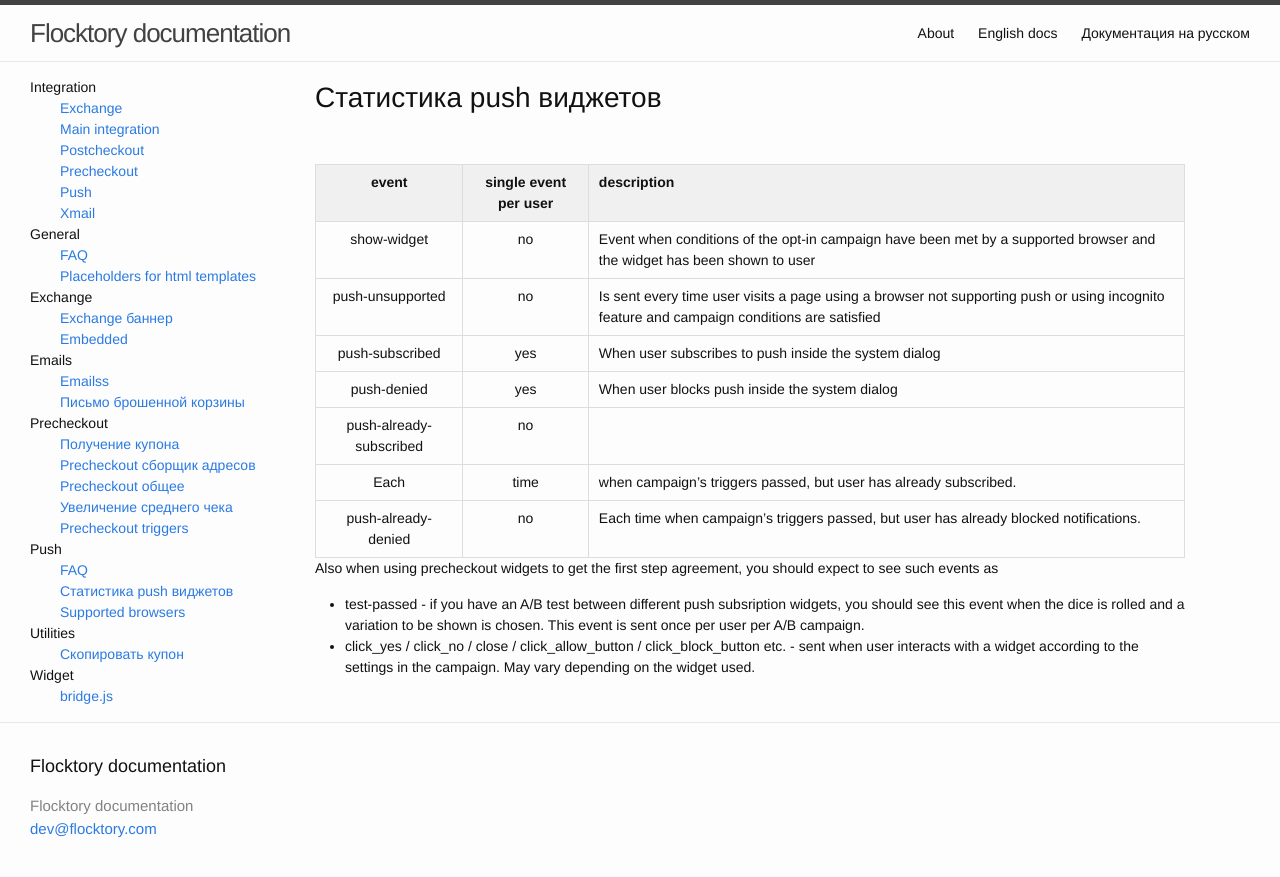
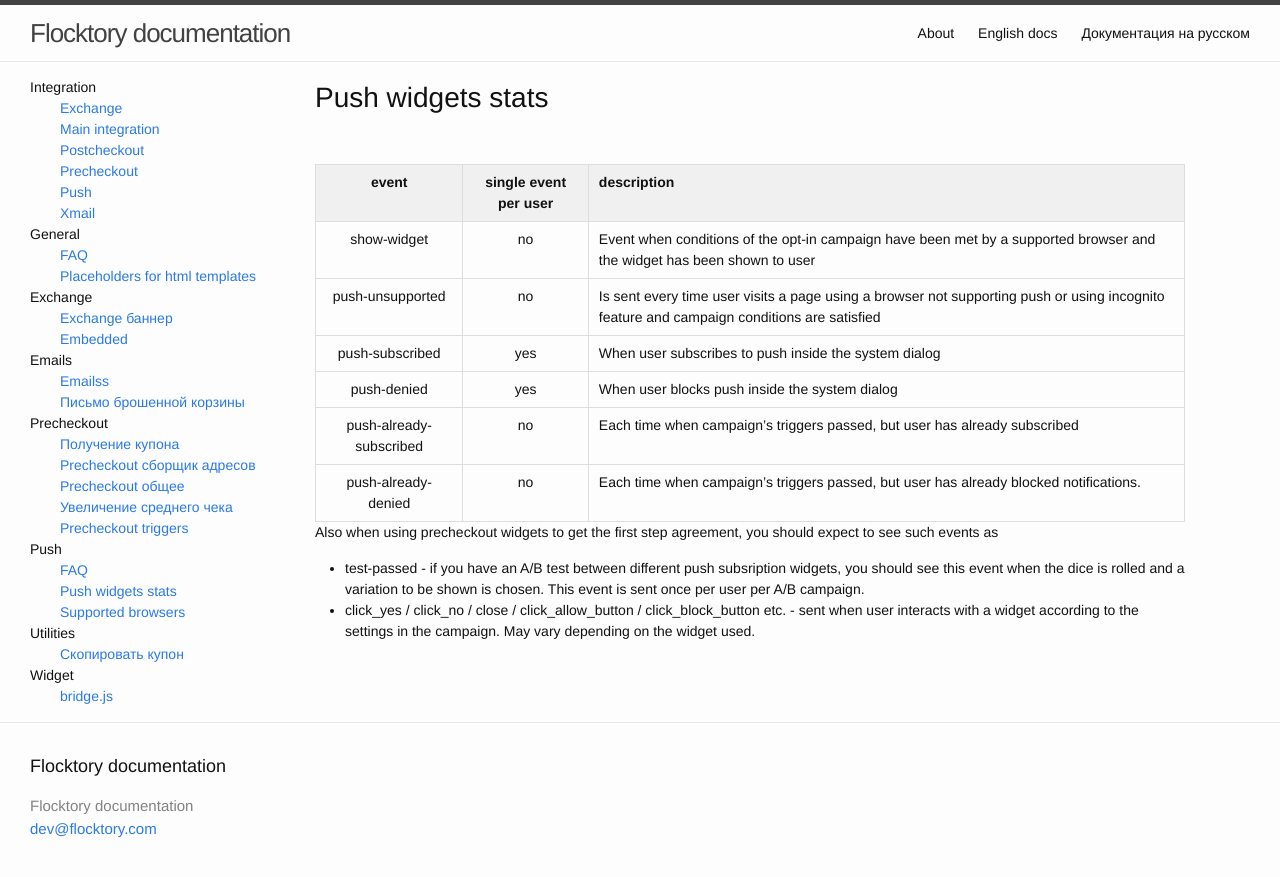
Before and after one commit to flocktory/flocktory.github.io, a Jekyll site: the page built from _docs_en/push/stats.md, in a window 1280 px wide. Shown: the top 877 px of the page. Built offline with Jekyll 4.4.1, drawn with Linux system fonts in a browser that asks for light colours.

```diff
--- a/_docs_en/push/stats.md
+++ b/_docs_en/push/stats.md
@@ -1,6 +1,6 @@
 ---
 layout: doc
-title:  "Статистика push виджетов"
+title:  "Push widgets stats"
 section: push
 ---
 
@@ -10,8 +10,7 @@ section: push
 | push-unsupported |  no |  Is sent every time user visits a page using a browser not supporting push or using incognito feature and campaign conditions are satisfied |
 | push-subscribed | yes | When user subscribes to push inside the system dialog |
 | push-denied | yes | When user blocks push inside the system dialog |
-| push-already-subscribed | no |   |
-| Each | time | when campaign's triggers passed, but user has already subscribed. |
+| push-already-subscribed | no | Each time when campaign's triggers passed, but user has already subscribed |
 | push-already-denied | no |  Each time when campaign's triggers passed, but user has already blocked notifications. |
 
 
```
Also changed, not shown: _docs_en/push/support.md (+1 -1 lines), _docs_ru/push/stats.md (+1 -2 lines), _docs_ru/push/support.md (+1 -1 lines).
